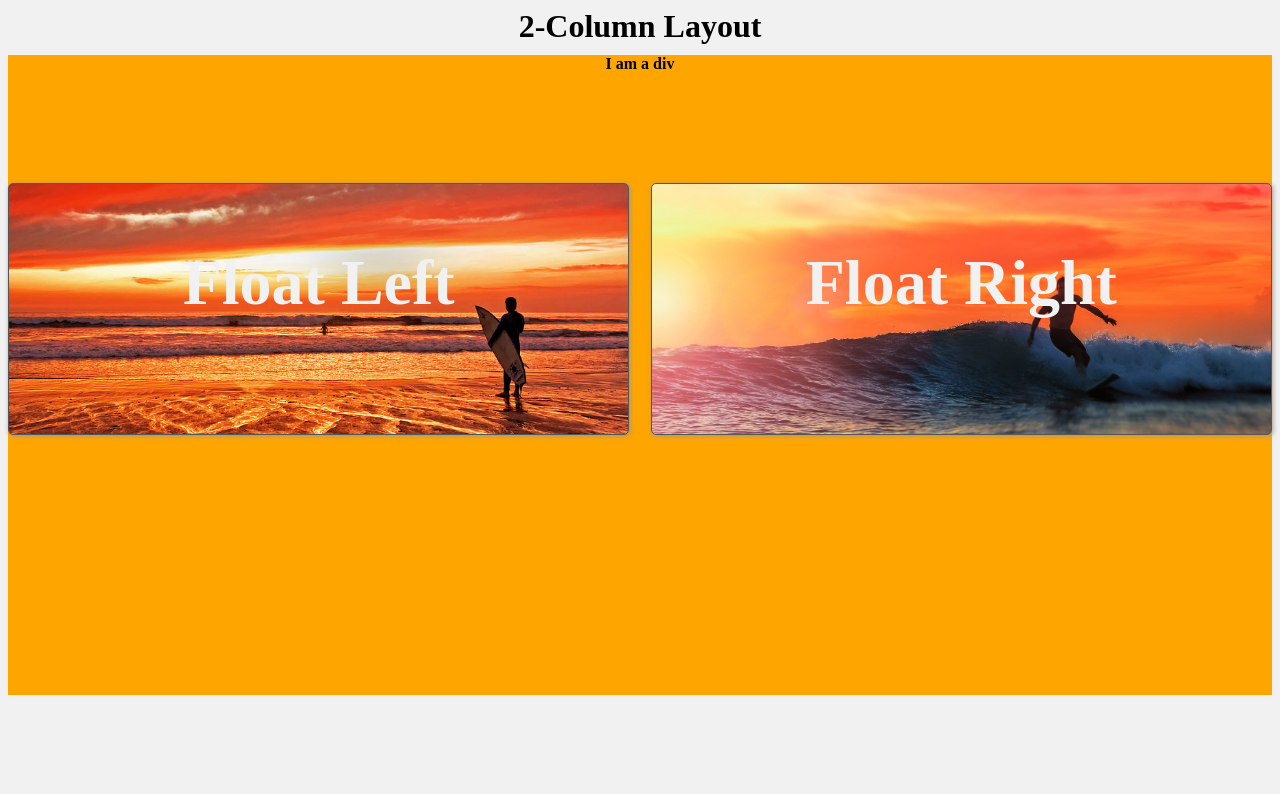
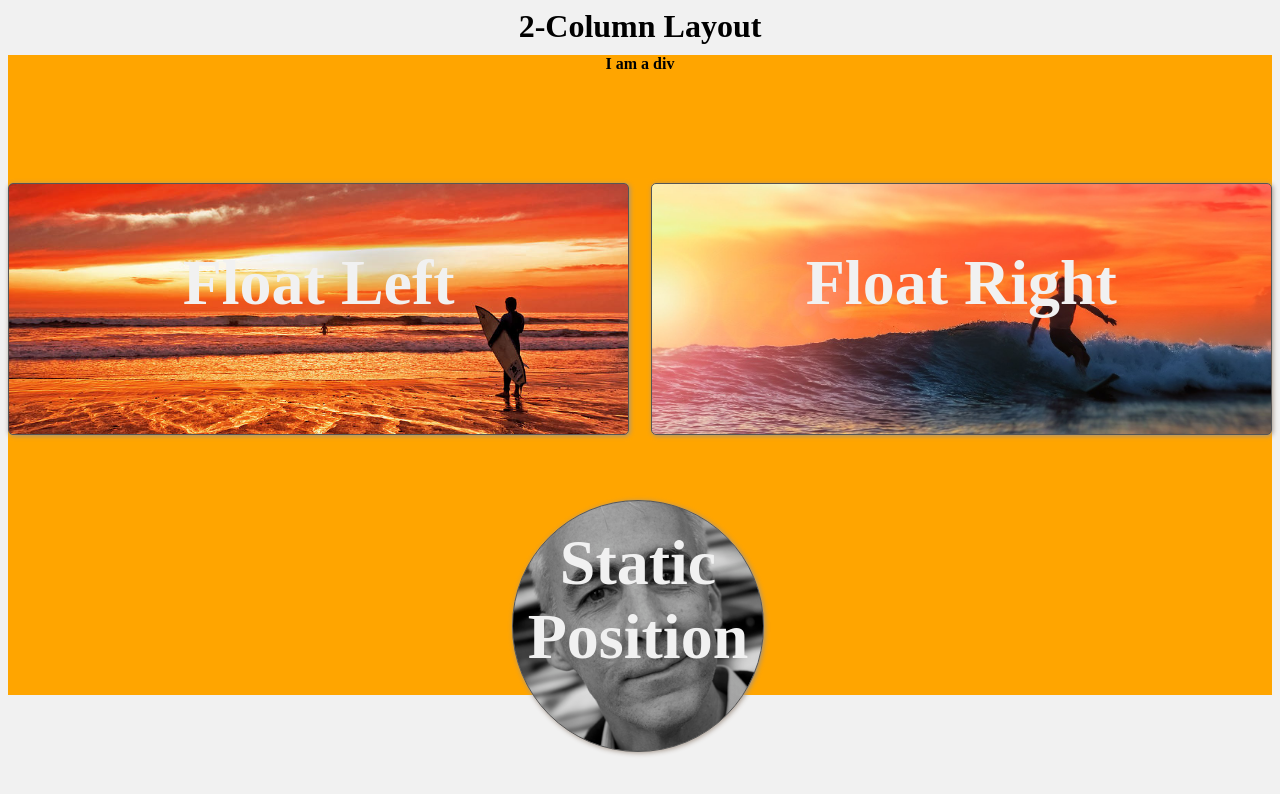
Before and after one commit to savashito/webdev-class, a plain HTML site: page lecture-06/index.html in a window 1280 px wide. Drawn offline with Linux system fonts and the light colour scheme.

Commit message:
add html cheat sheet and Div page

```diff
--- a/css/lecture-06.css
+++ b/css/lecture-06.css
@@ -28,8 +28,15 @@ body {
 .center-fixed {
   position: static;
   position: fixed;
-  top: 250px;
+  top: 500px;
   left: 40%;
+  height: 250px !important;
+  width: 250px !important;
+  border-radius: 50% !important;
+  background-image: url("../img/navbar-brand.jpg");
+  background-position: center;
+  background-size: cover;
+  background-repeat: no-repeat;
 }
 
 .big-box {
--- a/lecture-06/index.html
+++ b/lecture-06/index.html
@@ -21,5 +21,9 @@
       </div>
     </div>
 
+    <div class="square-box center-fixed">
+      <p>Static Position</p>
+    </div>
+
   </body>
 </html>
```
